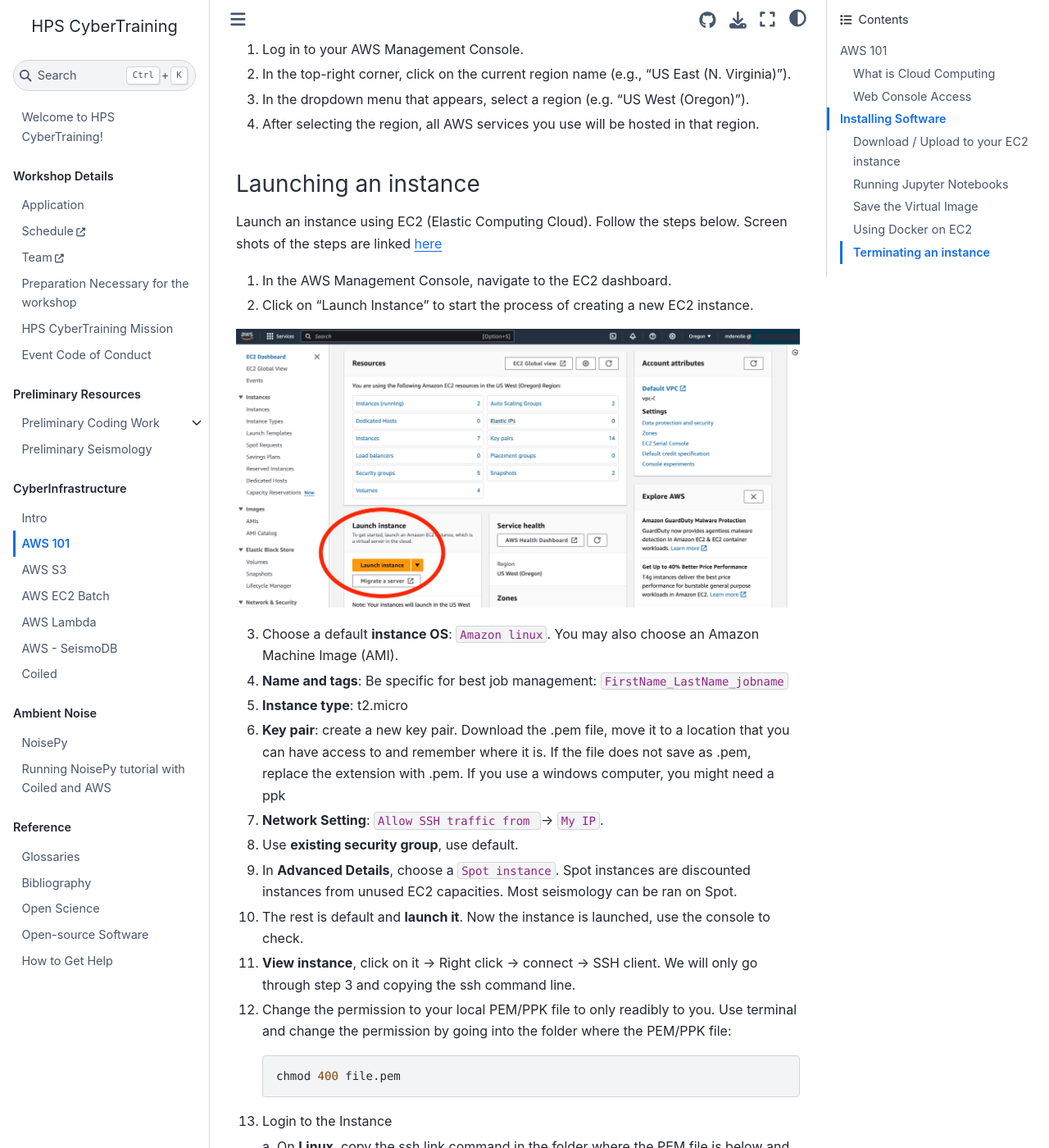
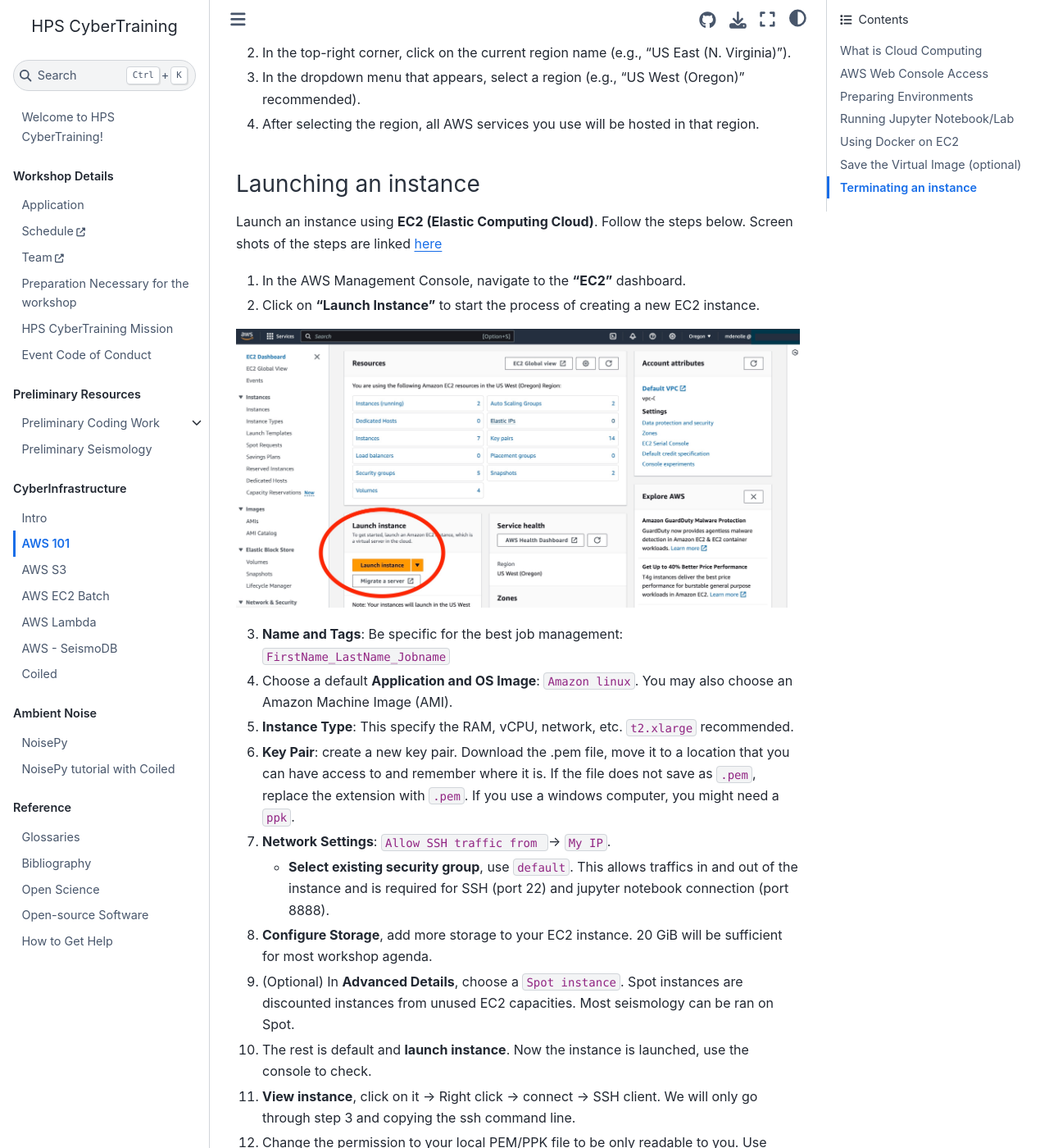
Before and after one commit to SeisSCOPED/HPS, a Jupyter Book: the page built from book/softhardware/AWS_101.md, in a window 1280 px wide and 1400 px high, scrolled down 1181 px. Shown: the whole window at 82% size. Built offline with Jupyter Book 1.0.4 settings and Sphinx 7.4.7 and the Sphinx Book theme 1.1.4, drawn with Linux system fonts in a browser that asks for light colours; some of the changed text lies outside the part shown.

Commit message:
Yiyu made some updates to AWS101
Signed-off-by: Yiyu Ni <niyiyu@uw.edu>

````diff
--- a/book/ambient_noise/coiled_aws.md
+++ b/book/ambient_noise/coiled_aws.md
@@ -1,4 +1,4 @@
-# Running NoisePy tutorial with Coiled and AWS
+# NoisePy tutorial with Coiled
 
 __Prerequisite__
 0. A laptop with command line tools
--- a/book/softhardware/AWS_101.md
+++ b/book/softhardware/AWS_101.md
@@ -7,52 +7,52 @@
 [Presentation](https://docs.google.com/presentation/d/1E9_nGlHW8Rz2g4UrQMXyRVZ1UoxuSNejGmszf-OVDrI/edit?usp=drive_link) from Naomi Alterman (UW) and Rob Fatland (UW) and their video tutorial:
 <iframe width="560" height="315" src="https://www.youtube.com/embed/S6X10HZDyrA?si=xMuZC5-VqMJjU9Rz" title="YouTube video player" frameborder="0" allow="accelerometer; autoplay; clipboard-write; encrypted-media; gyroscope; picture-in-picture; web-share" allowfullscreen></iframe>
 
-## Web Console Access
+## AWS Web Console Access
 
 ### **Specific to workshops**:
-1. log in with your designated IAM User to this console: https://806812320051.signin.aws.amazon.com/console
-2. Choose the username that was decided by you and the workshop admin (IAM user nae account).
+1. Log in with your designated IAM User to this console: https://806812320051.signin.aws.amazon.com/console
+2. Enter the username that was decided by you and the workshop admin (IAM user account).
 3. As a first log in, the auto generated password will need to be replaced. Use a sophisticated password to confirm with AWS security standards.
 
 ### Choosing a region
-
-An important aspect of cloud is that the computing and data centers are distributed around the world and labeled as "regions". For fastest connection to data storage on S3, we strongly recommend to choose the region where the data is. For instance, the AWS open data sets
+An important aspect of cloud is that the computing and data centers are distributed around the world and labeled as "regions". For fastest connection to data storage on S3, we recommend to choose the region where the data is.
 
 To choose a region in AWS, follow these steps:
 
 1. Log in to your AWS Management Console.
 2. In the top-right corner, click on the current region name (e.g., "US East (N. Virginia)").
-3. In the dropdown menu that appears, select a region (e.g. "US West (Oregon)").
+3. In the dropdown menu that appears, select a region (e.g., "US West (Oregon)" recommended).
 4. After selecting the region, all AWS services you use will be hosted in that region.
 
 ### Launching an instance
-Launch an instance using EC2 (Elastic Computing Cloud). Follow the steps below. Screen shots of the steps are linked [here](https://docs.google.com/presentation/d/1L49N8OL8vscjOkERC32l7H6K9IS-EeXOf6qerNEYxPs/edit?usp=sharing)
+Launch an instance using **EC2 (Elastic Computing Cloud)**. Follow the steps below. Screen shots of the steps are linked [here](https://docs.google.com/presentation/d/1L49N8OL8vscjOkERC32l7H6K9IS-EeXOf6qerNEYxPs/edit?usp=sharing)
 
-1. In the AWS Management Console, navigate to the EC2 dashboard.
-2. Click on "Launch Instance" to start the process of creating a new EC2 instance.
+1. In the AWS Management Console, navigate to the **"EC2"** dashboard.
+2. Click on **"Launch Instance"** to start the process of creating a new EC2 instance.
 
 ![Launch an Instance](launch_ec2_ss.jpg)
 
-3. Choose a default **instance OS**: ``Amazon linux``. You may also choose an Amazon Machine Image (AMI).
-2. **Name and tags**: Be specific for best job management: ``FirstName_LastName_jobname``
-3. **Instance type**: t2.micro
-4. **Key pair**: create a new key pair. Download the .pem file, move it to a location that you can have access to and remember where it is. If the file does not save as .pem, replace the extension with .pem. If you use a windows computer, you might need a ppk
-5. **Network Setting**: ``Allow SSH traffic from `` -> ``My IP``.
-5. Use **existing security group**, use default.
-6. In **Advanced Details**, choose a ``Spot instance``. Spot instances are discounted instances from unused EC2 capacities. Most seismology can be ran on Spot.
-6. The rest is default and **launch it**. Now the instance is launched, use the console to check.
-7. **View instance**, click on it -> Right click ->  connect -> SSH client. We will only go through step 3 and copying the ssh command line.
-8. Change the permission to your local PEM/PPK file to only readibly to you. Use terminal and change the permission by going into the folder where the PEM/PPK file:
+3. **Name and Tags**: Be specific for the best job management: ``FirstName_LastName_Jobname``
+4. Choose a default **Application and OS Image**: ``Amazon linux``. You may also choose an Amazon Machine Image (AMI).
+5. **Instance Type**: This specify the RAM, vCPU, network, etc. `t2.xlarge` recommended.
+6. **Key Pair**: create a new key pair. Download the .pem file, move it to a location that you can have access to and remember where it is. If the file does not save as `.pem`, replace the extension with `.pem`. If you use a windows computer, you might need a `ppk`.
+7. **Network Settings**: ``Allow SSH traffic from `` -> ``My IP``.
+    * **Select existing security group**, use `default`. This allows traffics in and out of the instance and is required for SSH (port 22) and jupyter notebook connection (port 8888).
+8. **Configure Storage**, add more storage to your EC2 instance. 20 GiB will be sufficient for most workshop agenda.
+9. (Optional) In **Advanced Details**, choose a ``Spot instance``. Spot instances are discounted instances from unused EC2 capacities. Most seismology can be ran on Spot.
+10. The rest is default and **launch instance**. Now the instance is launched, use the console to check.
+11. **View instance**, click on it -> Right click ->  connect -> SSH client. We will only go through step 3 and copying the ssh command line.
+12. Change the permission to your local PEM/PPK file to be only readable to you. Use terminal and change the permission by going into the folder where the PEM/PPK file:
 
     ```bash
     chmod 400 file.pem
     ```
 
-9. Login to the Instance
+13. Login to the instance
 
     a. On **Linux**, copy the ssh link command in the folder where the PEM file is below and ssh to the instance.
     ```bash
-    ssh -i "file.pem" ec2-user@ec2.IPADDRESS
+    ssh -i "file.pem" ec2-user@ec2.IP-ADDRESS
     ```
 
     b. On **Windows**, login to an EC2 instance using **PuTTY** (a free SSH client) on Windows:
@@ -65,12 +65,11 @@
         * Now click open and accept the connection.
 
 
-# Installing Software
+## Preparing Environments
+To start from scratch, copy paste these commands in the terminal. You can copy the lines all at once and install the miniconda.
 
-To start from scratch, copy paste these commands in the terminal.
-You can copy the lines all at once and install it.
 ```bash
-sudo yum install -y git docker
+sudo yum install -y git
 wget https://repo.anaconda.com/miniconda/Miniconda3-latest-Linux-x86_64.sh
 chmod +x Miniconda3-latest-Linux-x86_64.sh
 ./Miniconda3-latest-Linux-x86_64.sh -b -p $HOME/miniconda
@@ -78,22 +77,18 @@
 bash
 ```
 
-You can customize to save time. If ``pip`` or ``docker`` is not necessary, remove these lines.
-
-
-Now you can install your software! Clone your repository, install your environment, run your scripts. We will illustrate with the example
-```sh
+Now you can install your own softwares, i.e., clone your repository, install your environment, run your scripts. We will illustrate with this example
+```bash
 git clone https://github.com/SeisSCOPED/seis_cloud
 cd seis_cloud
-conda create -y -n seiscloud python=3.12 pip
+conda create -y -n seiscloud python=3.10 pip
 conda activate seiscloud
 pip install -r requirements.txt
 ```
 (update from github and overwrite local: git fetch + git merge)
 
-## Download / Upload to your EC2 instance
-To download from EC2:
-```sh
+To download files from your EC2 instance:
+```bash
 scp -i "your.pem" ec2-user@ec2-publicIPAddress.us-west-2.compute.amazonaws.com:/home/ec2-user/seis_cloud/file .
 ```
 
@@ -102,21 +97,19 @@
 C:\> pscp -i yourkey.ppk ec2-user@publicDNS:/home/ubuntu/yourfilename C:\[local_destination_path]\[folder]
 ```
 
-## Running Jupyter Notebooks
-
+## Running Jupyter Notebook/Lab
 To get the jupyter notebook running:
 ```bash
-jupyter notebook --ip 0.0.0.0
+jupyter notebook --ip 0.0.0.0 --allow-root
 ```
 
-Open a browser, type the IP address of the instance (see the public Public IPv4 DNS)
-Then type in the browser:
-publicIPaddress:8888
+Open a browser, type the IP address of the instance (see the Public IPv4 DNS). Then type in the browser:
+`publicIPaddress:8888`
 
 You will be prompted to window and enter a token. On the EC2 terminal instance, you will see:
 ``http://PRIVATE_IP.us-west-2.compute.internal:8888/?token=LONG_TOKEN``
 
-Copy and past the LONG_TOKEN in the token window and the jupyter notebook will start.
+Copy and past the `LONG_TOKEN` in the token window and the jupyter notebook will start.
 
 There are alternative options to login:
 1. Forward the ports when login in the instance:
@@ -127,7 +120,30 @@
 
 __Warning__: we have experienced exception. Safari and Chrome may treat the connection as malware. These are warnings and can be ignored (???) and find a way to continue.
 
-## Save the Virtual Image
+## Using Docker on EC2
+You can also run the scripts using the automatically generated Docker image. Note that if you have a Jupyter notebook running on port 8888 before starting Docker, you will need to terminate it before running Docker to avoid port conflicts.
+
+1. To install docker, run the following command:
+
+```bash
+sudo yum install docker -y
+sudo service docker start
+sudo usermod -a -G docker ec2-user
+docker --version
+```
+
+2. Pull the image. This will pull the Docker image named seis_cloud from the GitHub Container Registry, with the specific tag f041ec0.
+```bash
+sudo docker pull ghcr.io/seisscoped/seis_cloud:centos7_jupyterlab
+```
+3. Run the docker. This will run the seis_cloud image in interactive mode, and forward port 8888 from the container to port 8888 on the EC2 instance. The latest tag will pull the most recent version of the image.
+```bash
+sudo docker run -p 8888:8888 --rm -it ghcr.io/seisscoped/seis_cloud:centos7_jupyterlab
+```
+
+The jupyter lab will then running at port 8888.
+
+## Save the Virtual Image (optional)
 
 You can save the image (AMI) so that you can start from there next time. This can save time and effort in setting up the instance from scratch every time.
 Here are the steps to save the virtual image (AMI) of an EC2 instance in AWS:
@@ -144,31 +160,6 @@
 
 You have to save it every time you want to save the current state of the instance
 
-## Using Docker on EC2
-
-You can also run the scripts using the automatically generated Docker image. Note that if you have a Jupyter notebook running on port 8888 before starting Docker, you will need to terminate it before running Docker to avoid port conflicts.
-
-1. Start docker
-```bash
-sudo systemctl start docker
-```
-2. Pull the image. This will pull the Docker image named seis_cloud from the GitHub Container Registry, with the specific tag f041ec0.
-```bash
-sudo docker pull ghcr.io/seisscoped/seis_cloud:f041ec0
-```
-3. Run the docker. This will run the seis_cloud image in interactive mode, and forward port 8888 from the container to port 8888 on the EC2 instance. The latest tag will pull the most recent version of the image.
-```bash
-sudo docker run -it -p 8888:8888 ghcr.io/seisscoped/seis_cloud:latest
-```
-4. You will be inside the docker container. You can now run a jupyter notebook from there.
-```bash
-jupyter notebook --ip 0.0.0.0
-```
-5. To exit docker, simply type
-```bash
-exit
-```
-
 ## Terminating an instance
 
 What is the difference between stop and terminate and instance, saving data vs cost
````
Also changed, not shown: book/ambient_noise/noisepy.md (+2 -9 lines).
